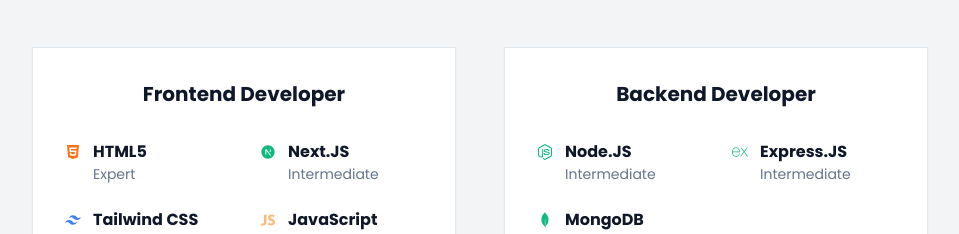
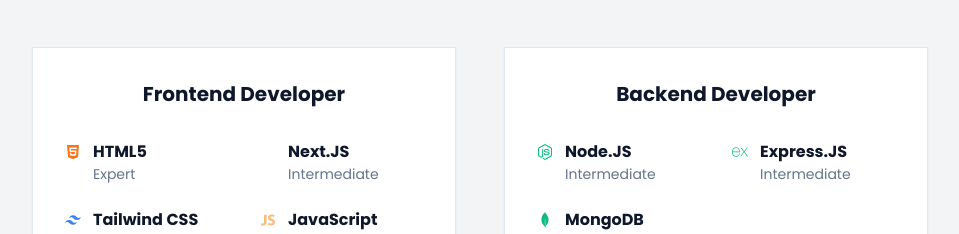
Before and after one commit to oliullahakib/portfolio-of-oliullah, a React (Vite) app: page / in a window 1280 px wide. Shown: the part 1728-1962 px from the top of the page, without its empty margins (160-1119 px from the left). Built offline with nearby package versions, Linux system fonts and the light colour scheme.

Commit message:
fix: skill section adjustment

```diff
--- a/src/components/Skills.jsx
+++ b/src/components/Skills.jsx
@@ -1,4 +1,3 @@
-import React from 'react';
 import { FaHtml5, FaNodeJs, FaReact } from 'react-icons/fa';
 import { IoLogoJavascript } from 'react-icons/io';
 import { RiNextjsFill, RiTailwindCssFill } from 'react-icons/ri';
@@ -7,8 +6,6 @@
 
 
 const Skills = () => {
-
-
     const containerVariants = {
         hidden: { opacity: 0 },
         visible: {
@@ -18,7 +15,6 @@
             }
         }
     };
-
     const itemVariants = {
         hidden: { opacity: 0, y: 20 },
         visible: { opacity: 1, y: 0 }
@@ -63,7 +59,7 @@
                                 </div>
                             </motion.div>
                             <motion.div variants={itemVariants} whileHover={{ scale: 1.05 }} className="flex items-start space-x-3">
-                                <span className="material-symbols-outlined text-primary mt-1"><RiNextjsFill /></span>
+                                <span className="material-symbols-outlined text-white mt-1"><RiNextjsFill /></span>
                                 <div>
                                     <h3 className="font-semibold text-slate-900 dark:text-white">Next.JS</h3>
                                     <p className="text-sm text-slate-500 dark:text-slate-400">Intermediate</p>
```
